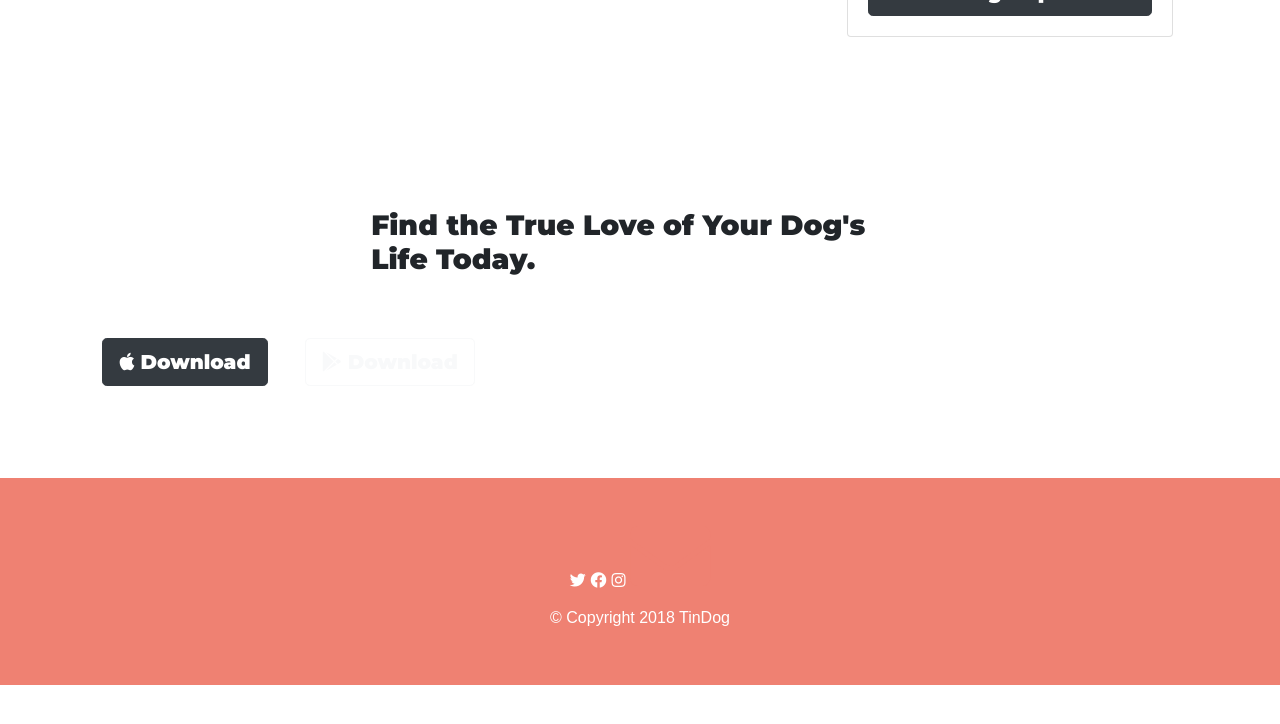
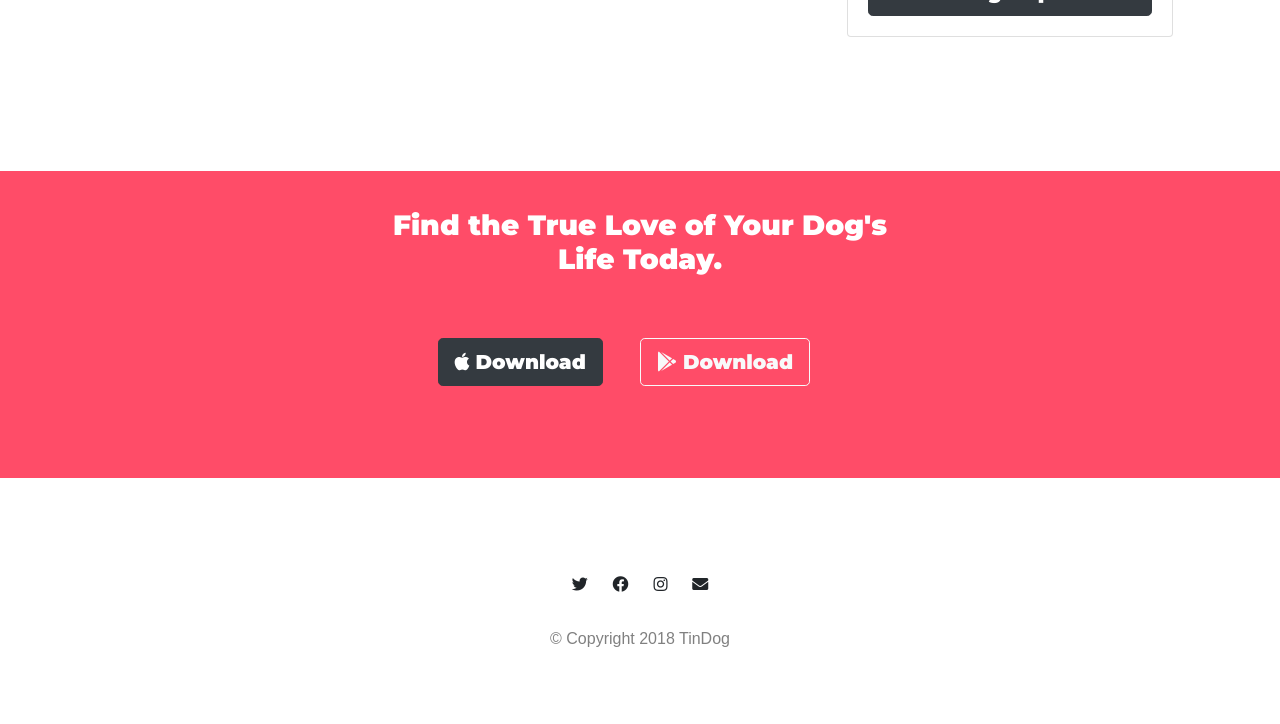
Before and after one commit to ragedteddy/Tindog, a plain HTML site: page index.html in a window 1280 px wide. Shown: the part 2839-3563 px from the top of the page. Before the commit the page ends 3524 px from the top, so only its background shows below. Drawn offline with nearby package versions, Linux system fonts and the light colour scheme.

Commit message:
Update styles.css

```diff
--- a/css/styles.css
+++ b/css/styles.css
@@ -59,7 +59,7 @@ h2{
     width: 70%;
     transform: rotate(25deg);
 }
-.fas{
+.fas-icon{
     font-size:80px;
     padding-bottom: 10px;
     color: #ef8172;
@@ -113,15 +113,26 @@ p{
     padding: 3% 2%;
 }
 
-.footer-css{
+.cta-css{
     text-align:center;
-    background-color:#ef8172;
+    background-color:#ff4c68;
     color: #fff;
 }
 
 #copyright{
-    color:#fff;
     font-family: 'Montserrat-thin', sans-serif;
+    text-align: center;
+    color: grey;
+    margin: 25px;
+}
+
+#footer{
+    text-align:center;
+    margin: 50px ;
+}
+
+.footer-icons{
+    margin: 10px;
 }
 
 @media (max-width:1028px) {
```
